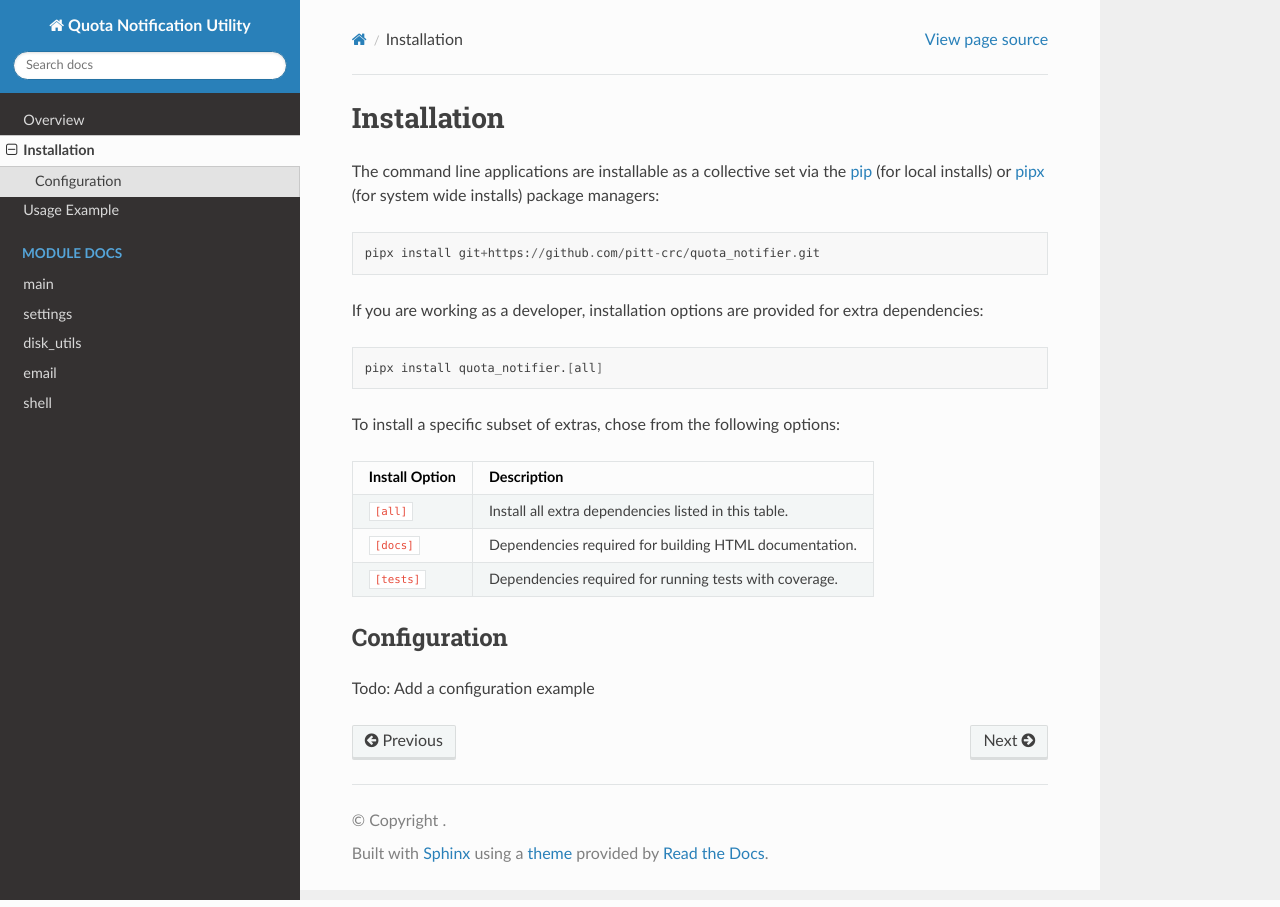
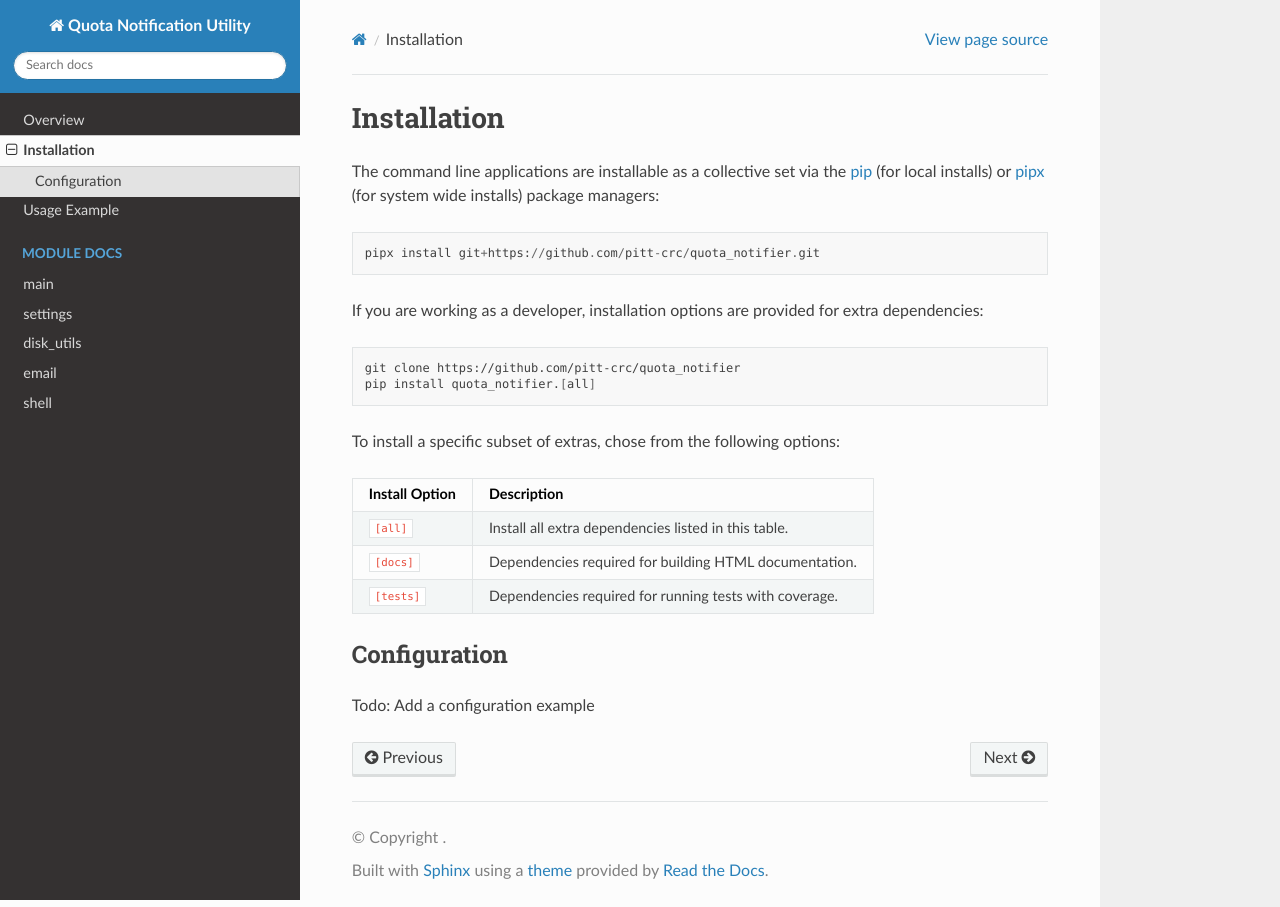
Before and after one commit to pitt-crc/quota_notifier, a Sphinx documentation site: the page built from docs/source/overview/install.rst, in a window 1280 px wide. Built offline with Sphinx 7.4.7 and the Read the Docs theme 2.0.0, drawn with Linux system fonts in a browser that asks for light colours; pages that are not in the unit, such as notebooks, are missing from menus.

```diff
--- a/docs/source/overview/install.rst
+++ b/docs/source/overview/install.rst
@@ -14,7 +14,8 @@ If you are working as a developer, installation options are provided for extra d
 
 .. code-block:: bash
 
-   pipx install quota_notifier.[all]
+    git clone https://github.com/pitt-crc/quota_notifier
+    pip install quota_notifier.[all]
 
 To install a specific subset of extras, chose from the following options:
 
--- a/setup.py
+++ b/setup.py
@@ -40,7 +40,7 @@ def get_extras(**paths):
         extras[extra_name] = get_requirements(path)
 
     for packages in extras.values():
-        extras['all'].extend(packages)
+        extras['all'].update(packages)
 
     return extras
 
```
